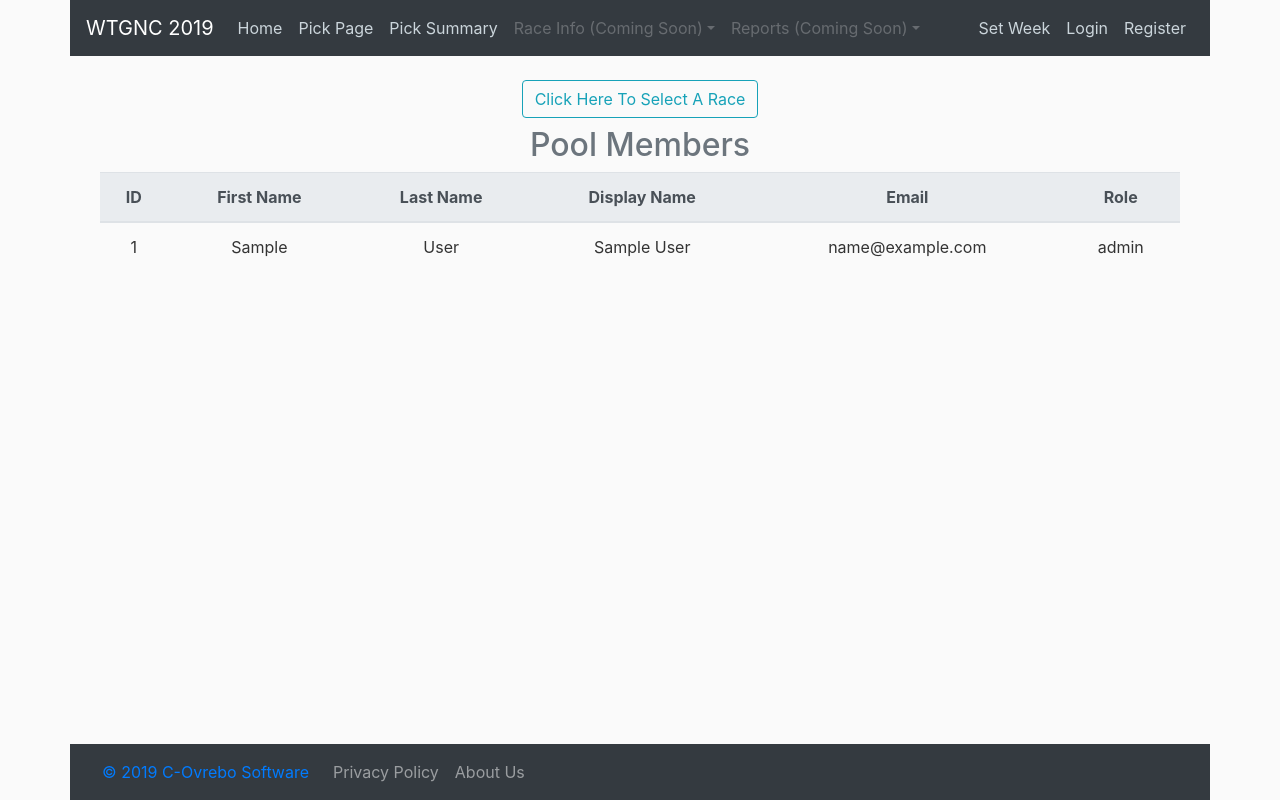
After one commit to covrebo/wtgnc_19, a Flask app: page /member-list in a window 1280 px wide. The commit adds this page. Run offline with Flask 2, Linux system fonts and the light colour scheme; tables that the repository leaves empty hold one stand-in row (values such as "Sample post"); parts of the project's set-up code (start-up, migrations or seed data) failed here and were passed over; some libraries are stand-ins or nearby versions.

Commit message:
Created member list page and route.

```diff
--- a/wtgnc/routes.py
+++ b/wtgnc/routes.py
@@ -123,6 +123,13 @@ def admin():
     return render_template('admin.html', title='Pool Admin')
 
 
+# Route to show the current list of pool members
+@app.route('/member-list')
+def member_list():
+    user_list = User.query.order_by(User.user_last_name).all()
+    return render_template('members.html', title='Member List', user_list=user_list)
+
+
 # Route to create a driver entry
 @app.route('/driver-entry', methods=['GET', 'POST'])
 @login_required
--- a/wtgnc/templates/admin.html
+++ b/wtgnc/templates/admin.html
@@ -8,7 +8,7 @@
         </div>
         <div class="row text-center">
             <div class="col-sm m-1">
-                <a href="#" class="btn btn-secondary btn-lg btn-block" role="button">View/Update Pool Members</a>
+                <a href="{{ url_for('member_list') }}" class="btn btn-primary btn-lg btn-block" role="button">View/Update Pool Members</a>
             </div>
             <div class="col-sm m-1">
                 <a href="{{ url_for('register') }}" class="btn btn-primary btn-lg btn-block" role="button">Register Pool Member</a>
--- /dev/null
+++ b/wtgnc/templates/members.html
@@ -0,0 +1,32 @@
+{% extends "layout.html" %}
+{% block content %}
+    <body class="container">
+        <div class="text-center">
+            <h2 class="h2 text-muted">Pool Members</h2>
+        </div>
+        <table class="table">
+            <thead class="thead-light">
+                <tr class="text-center">
+                    <th scope="col">ID</th>
+                    <th scope="col">First Name</th>
+                    <th scope="col">Last Name</th>
+                    <th scope="col">Display Name</th>
+                    <th scope="col">Email</th>
+                    <th scope="col">Role</th>
+                </tr>
+            </thead>
+            <tbody class="table-striped">
+                {% for user in user_list %}
+                        <tr class="text-center">
+                            <td>{{ user.id }}</td>
+                            <td>{{ user.user_first_name }}</td>
+                            <td>{{ user.user_last_name }}</td>
+                            <td>{{ user.display_name }}</td>
+                            <td>{{ user.email }}</td>
+                            <td>{{ user.role }}</td>
+                        </tr>
+                {% endfor %}
+            </tbody>
+        </table>
+    </body>
+{% endblock content %}
```
